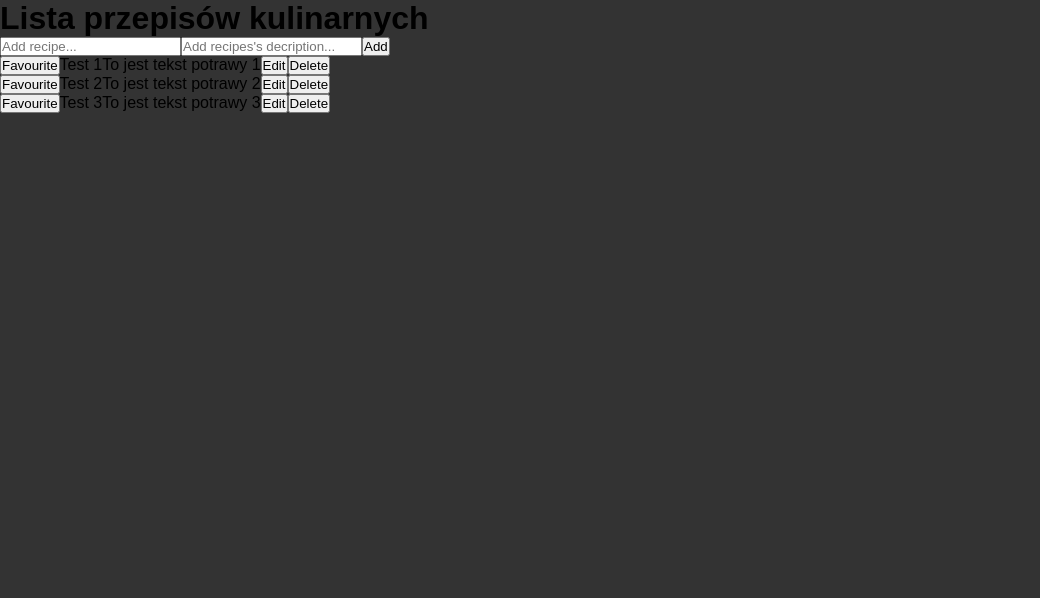
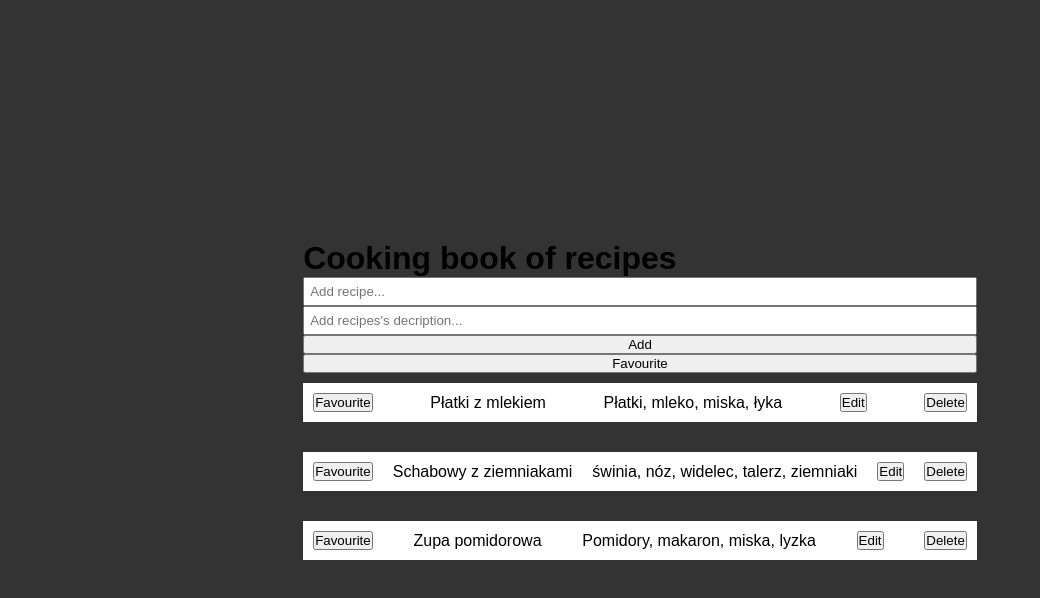
Before and after one commit to mSajewiczz/list-of-recipes, a React (Create React App) app: page / in a window 1280 px wide. Shown: the top 598 px of the page, without its empty margins (0-1040 px from the left). Built offline with nearby package versions, Linux system fonts and the light colour scheme.

Commit message:
Added new features

```diff
--- a/src/App.css
+++ b/src/App.css
@@ -8,3 +8,12 @@ body {
     background-color: #333;
     font-family: sans-serif;
 }
+
+#root {
+    display: flex;
+    justify-content: center;
+    align-items: center;
+    flex-direction: column;
+    height: 100vh;
+
+}
--- a/src/components/AddComponent/AddRecipe.css
+++ b/src/components/AddComponent/AddRecipe.css
@@ -0,0 +1,13 @@
+.addRecipeBox {
+    display: flex;
+    flex-direction: column;
+    width: 100%;
+}
+
+.addRecipeBox input {
+    padding: 5px;
+}
+
+#error {
+    color: red;
+}
--- a/src/components/AddComponent/AddRecipe.jsx
+++ b/src/components/AddComponent/AddRecipe.jsx
@@ -1,10 +1,8 @@
 import { useState } from "react"
 import { useRecipeDispatch  } from "../Contexts/RecipeContext";
+import '../AddComponent/AddRecipe.css'
 
 export default function AddRecipe() {
-
-
-
 
     const [recipes, setRecipes] = useState('');
     const [content, setContent] = useState('');
@@ -14,11 +12,17 @@ export default function AddRecipe() {
 
     return (
         <>
-        <input type="text" placeholder="Add recipe..." value = {recipes} onChange = {e => setRecipes(e.target.value)}/>
-        <input type="text" placeholder="Add recipes's decription..." value = {content} onChange = {e => setContent(e.target.value)}/>
+        <div className="addRecipeBox">
+            <input type="text" placeholder="Add recipe..." value = {recipes} onChange = {e => setRecipes(e.target.value)}/>
+            <input type="text" placeholder="Add recipes's decription..." value = {content} onChange = {e => setContent(e.target.value)}/>
+            <button onClick={() => {
+            if(recipes == "" || content == "") {
+                // console.log("nie ok");
+                document.getElementById("error").innerHTML="Write your recipe and the describe inputs!";
 
-        <button onClick={() => {
-            setRecipes('');
+            } else {
+                document.getElementById("error").innerHTML= "";
+                setRecipes('');
             setContent('');
             dispatch({
                 type: 'added',
@@ -26,7 +30,14 @@ export default function AddRecipe() {
                 content: content,
                 text: recipes,
             })
-        }}>Add</button>
+            }
+        }
+            }>Add</button>
+            <button onClick={() => {
+
+            }}>Favourite</button>
+            <p id="error"></p>
+        </div>
 
         </>
     )
--- a/src/components/Contexts/RecipeContext.jsx
+++ b/src/components/Contexts/RecipeContext.jsx
@@ -59,7 +59,7 @@ function recipesReducer(recipes, action) {
 }
 
 const initialRecipes = [
-    {id: 0, text: "Test 1", content: "To jest tekst potrawy 1", isFavourite: false},
-    {id: 1, text: "Test 2", content: "To jest tekst potrawy 2", isFavourite: false},
-    {id: 2, text: "Test 3", content: "To jest tekst potrawy 3", isFavourite: false},
+    {id: 0, text: "Płatki z mlekiem", content: "Płatki, mleko, miska, łyka", isFavourite: false},
+    {id: 1, text: "Schabowy z ziemniakami", content: "świnia, nóz, widelec, talerz, ziemniaki", isFavourite: false},
+    {id: 2, text: "Zupa pomidorowa", content: "Pomidory, makaron, miska, lyzka", isFavourite: false},
 ]
--- a/src/components/RecipeComponent/Recipe.css
+++ b/src/components/RecipeComponent/Recipe.css
@@ -0,0 +1,31 @@
+ul {
+    display: flex;
+    flex-direction: column;
+    align-items: center;
+    list-style-type: none;
+    gap: 20px;
+}
+
+li {
+    display: flex;
+    justify-content: center;
+    align-items: center;
+    gap: 20px;
+    margin-top: 10px;
+    width: 100%;
+    background-color: #fff;
+}
+
+li label {
+    display: flex;
+    justify-content: space-between;
+    align-items: center;
+    gap: 20px;
+    padding: 10px;
+    width: 100%;
+}
+
+label div {
+    display: flex;
+    gap: 20px;
+}
--- a/src/components/RecipeComponent/Recipe.jsx
+++ b/src/components/RecipeComponent/Recipe.jsx
@@ -1,8 +1,10 @@
 import { useState } from 'react';
 import { useRecipe, useRecipeDispatch } from '../Contexts/RecipeContext';
+import '../RecipeComponent/Recipe.css'
 
 export default function RecipeList() {
     const recipes = useRecipe();
+
 
     return (
         <>
@@ -16,6 +18,8 @@ export default function RecipeList() {
         </>
     )
 }
+
+
 
 function Recipe ({recipe}) {
     const [isEditing, setIsEditing] = useState(false);
@@ -53,20 +57,23 @@ function Recipe ({recipe}) {
             </>
         )
     } else {
-        recipeContent = (
+          recipeContent = (
             <>
-            {recipe.text}
-            {recipe.content}
+            <p>{recipe.text}</p>
+            <p>{recipe.content}</p>
             <button onClick={() => setIsEditing(true)}>Edit</button>
             </>
         )
     }
 
+
     return (
         <>
         <label>
-            <button>Favourite</button>
-            {recipeContent}
+            <button onClick={() => {
+                isFavourite = true;
+            }}>Favourite</button>
+                {recipeContent}
             <button onClick={() => {
                 dispatch({
                     type: 'deleted',
--- a/src/components/RecipeList/RecipeList.css
+++ b/src/components/RecipeList/RecipeList.css
@@ -0,0 +1,7 @@
+.main-box {
+    display: flex;
+    justify-content: center;
+    flex-direction: column;
+    height: 100%;
+    list-style-type: none;
+}
--- a/src/components/RecipeList/RecipeList.jsx
+++ b/src/components/RecipeList/RecipeList.jsx
@@ -9,12 +9,14 @@ export default function App() {
 
     return (
         <>
-            <RecipeProvider>
-                <h1>Lista przepisów kulinarnych</h1>
-                <Search></Search>
-                <AddRecipe></AddRecipe>
-                <RecipeList></RecipeList>
-            </RecipeProvider>
+            <div className='main-box'>
+                <RecipeProvider>
+                    <h1>Cooking book of recipes</h1>
+                    {/* <Search></Search> */}
+                    <AddRecipe></AddRecipe>
+                    <RecipeList></RecipeList>
+                </RecipeProvider>
+            </div>
 
 
         </>
--- a/src/components/SearchComponent/Search.jsx
+++ b/src/components/SearchComponent/Search.jsx
@@ -1,5 +1,18 @@
-export default function Search() {
+import { useRecipe, useRecipeDispatch } from '../Contexts/RecipeContext';
+
+export default function Search({setSearch, recipeSearch, search}) {
+
     return (
-        <></>
+        <>
+        <input placeholder='Find the recipe' onChange={(event) => setSearch(event.target.value)}/>
+        <ol>
+        { recipeSearch.filter((item) => item.toLowerCase().includes(search.toLowerCase())).map((recipeSearch, index) => (
+        <li key={index}>
+
+        </li>
+    ))}
+        </ol>
+        </>
     )
+
 }
```
